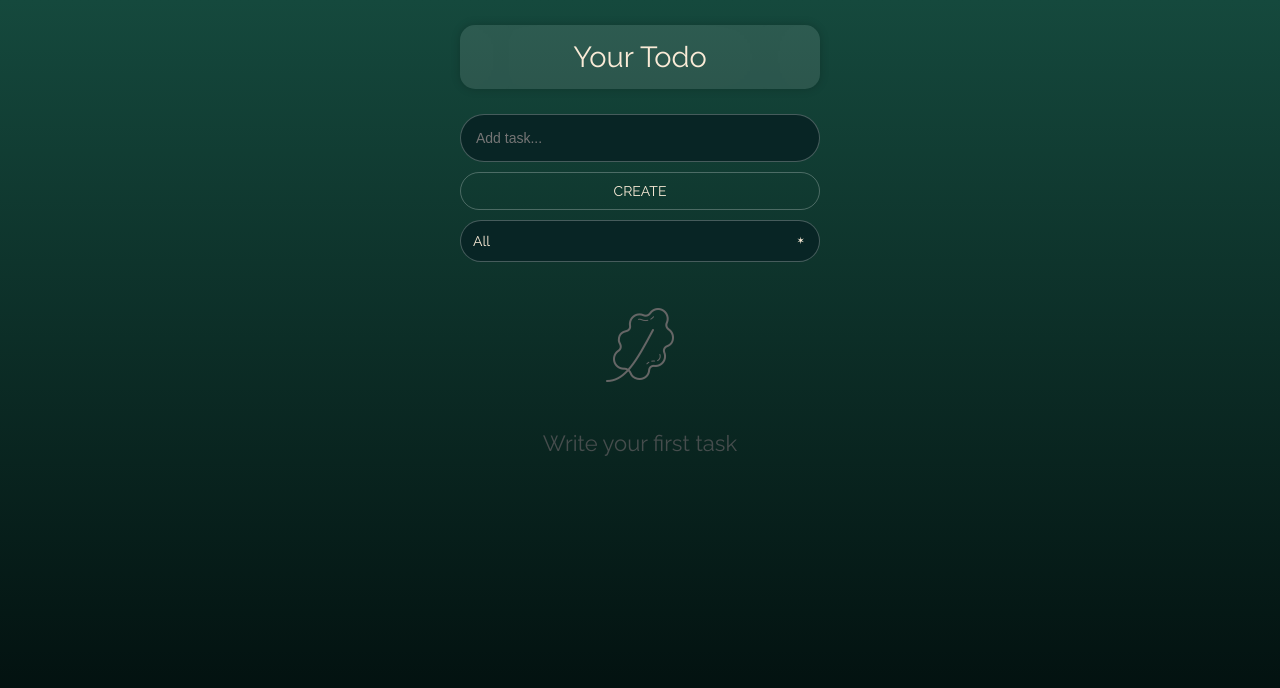
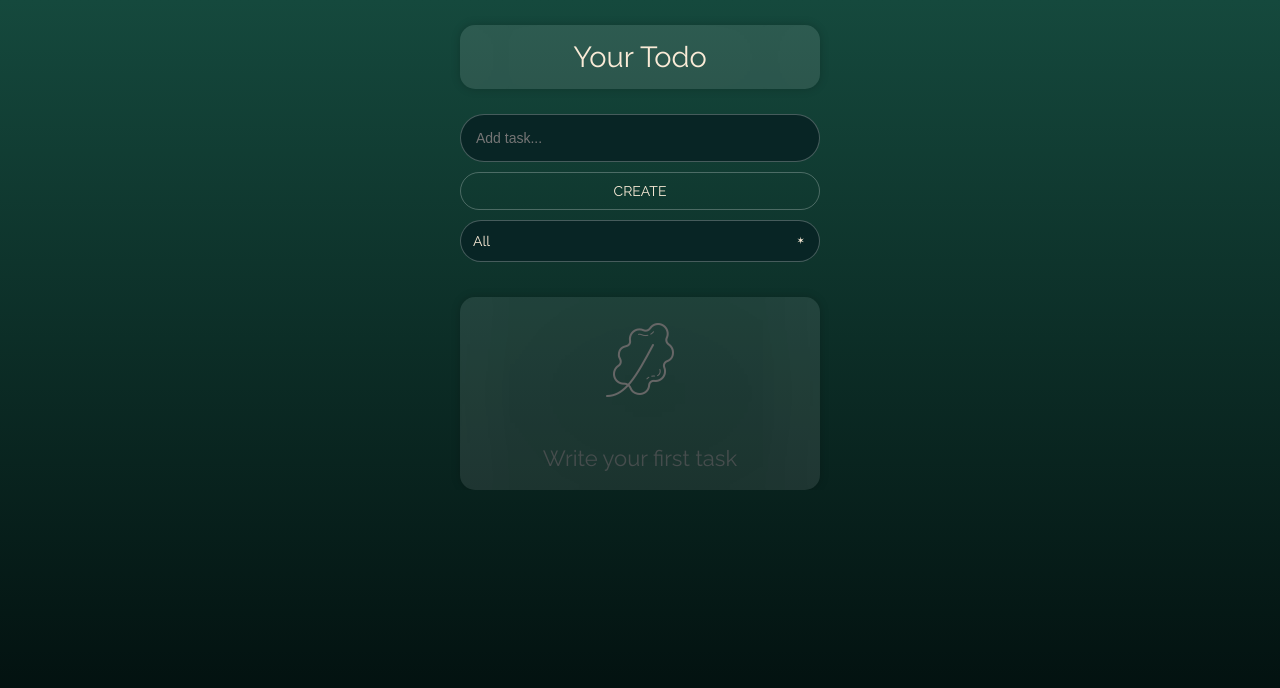
Before and after one commit to woodsmokeheart/Todo, a React (Create React App) app: page / in a window 1280 px wide. Shown: the top 688 px of the page. Built offline with nearby package versions, Linux system fonts and the light colour scheme.

Commit message:
added new styles for empty block

```diff
--- a/src/components/EmptyBlock/EmptyBlock.module.scss
+++ b/src/components/EmptyBlock/EmptyBlock.module.scss
@@ -3,6 +3,30 @@
   flex-direction: column;
   justify-content: center;
   align-items: center;
+
+  box-shadow: 0 0 1rem 0 rgba(0, 0, 0, 0.2);
+  position: relative;
+  z-index: 1;
+  background: inherit;
+  overflow: hidden;
+  padding: 15px;
+  color: antiquewhite;
+  width: 360px;
+  border-radius: 15px;
+
+  &:before {
+    content: "";
+    position: absolute;
+    background: inherit;
+    z-index: -1;
+    top: 0;
+    left: 0;
+    right: 0;
+    bottom: 0;
+    box-shadow: inset 0 0 2000px rgba(255, 255, 255, 0.2);
+    filter: blur(10px);
+    margin: -20px;
+  }
 }
 
 .text {
@@ -12,6 +36,6 @@
   color: #464d4d;
 }
 
-.img{
+.img {
   filter: invert(0.4);
 }
--- a/src/components/MainLayout/MainLayout.module.scss
+++ b/src/components/MainLayout/MainLayout.module.scss
@@ -12,7 +12,7 @@
   overflow: hidden;
   padding: 15px;
   color: antiquewhite;
-  margin: 25px auto;
+  margin: 25px 0;
   width: 360px;
   border-radius: 15px;
   display: flex;
```
